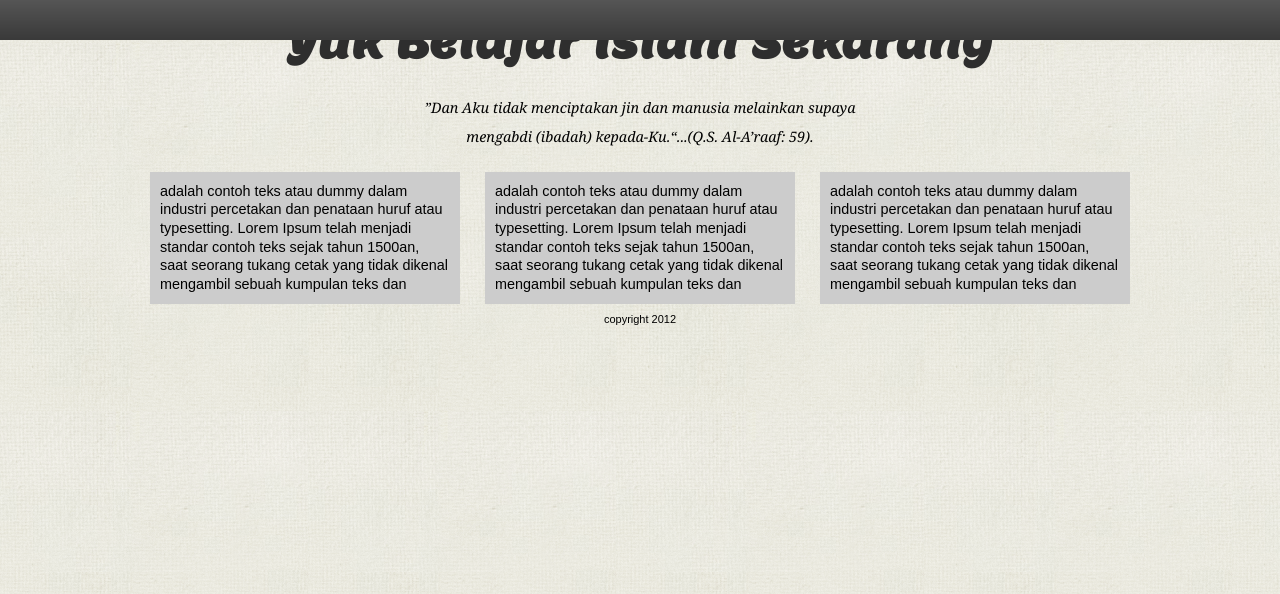
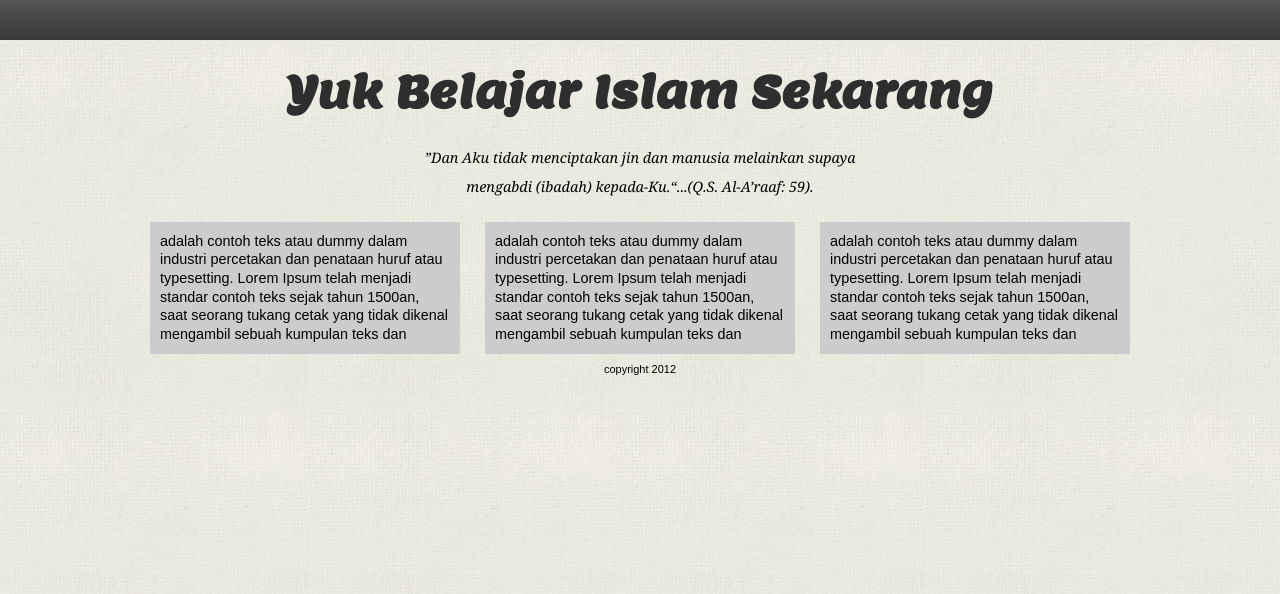
Before and after one commit to vanbungkring/Snao, a PHP site: page / in a window 1280 px wide. Shown: the top 594 px of the page. Run offline with PHP 8.4, Linux system fonts and the light colour scheme.

Commit message:
change size of margin-top on #main-front

```diff
--- a/library/css/main.css
+++ b/library/css/main.css
@@ -23,7 +23,7 @@ body {
 #main-front {
 	width: 980px;
 	margin: 0 auto;
-	margin-top: 20px;
+	margin-top: 70px;
 	overflow: hidden;
 }
 #main {
```
